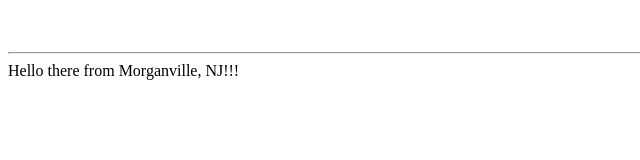
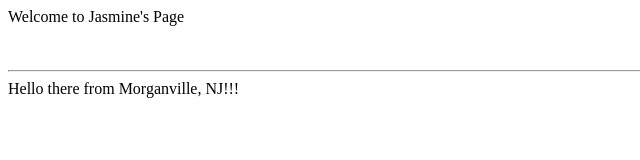
Before and after one commit to freefish2223/design, a plain HTML site: page hello.html in a window 1280 px wide. Shown: the whole page, without its empty margins (0-640 px from the left). Drawn offline with Linux system fonts and the light colour scheme.

Commit message:
Update hello.html

```diff
--- a/hello.html
+++ b/hello.html
@@ -1,4 +1,5 @@
 <html>
+  <header>Welcome to Jasmine's Page</header>
 <body>
   <br><br>
   <hr>
```
